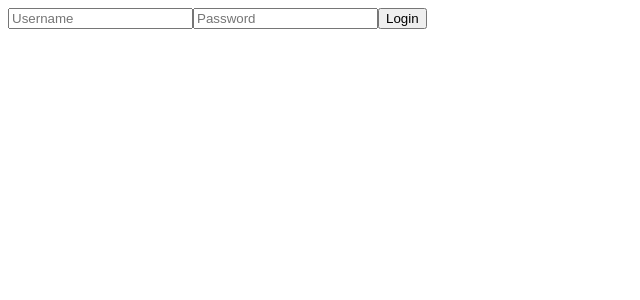
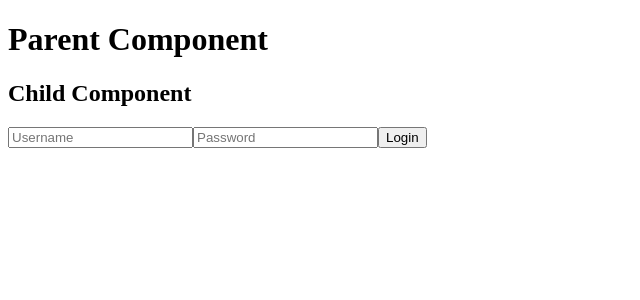
Before and after one commit to acciojob/lift-state-up-5-Shubhamsharma2002, a React app: page / in a window 1280 px wide. Shown: the top 300 px of the page, without its empty margins (0-640 px from the left). Built offline with nearby package versions, Linux system fonts and the light colour scheme.

Commit message:
Completed 02-lift-state-up-5

```diff
--- a/src/components/App.js
+++ b/src/components/App.js
@@ -6,11 +6,15 @@ function App() {
   const [isLoggedIn, setIsLoggedIn] = useState(false);
 
   return (
-    <div className="App">
+    <div>
+      <h1>Parent Component</h1>
+
       <Login
         isLoggedIn={isLoggedIn}
         setIsLoggedIn={setIsLoggedIn}
       />
+
+      {isLoggedIn && <h2>User is Logged In</h2>}
     </div>
   );
 }
--- a/src/components/Login.js
+++ b/src/components/Login.js
@@ -11,10 +11,13 @@ function Login({ isLoggedIn, setIsLoggedIn }) {
   };
 
   if (isLoggedIn) {
-    return <h2>Logged In Successfully!</h2>;
+    return <h2>Child Component</h2>;
   }
 
   return (
+    <div>
+      <h2>Child Component</h2>
+
       <form onSubmit={handleSubmit}>
         <input
           type="text"
@@ -32,6 +35,7 @@ function Login({ isLoggedIn, setIsLoggedIn }) {
 
         <button type="submit">Login</button>
       </form>
+    </div>
   );
 }
 
```
Lines whose indentation alone changed are shown as unchanged.
